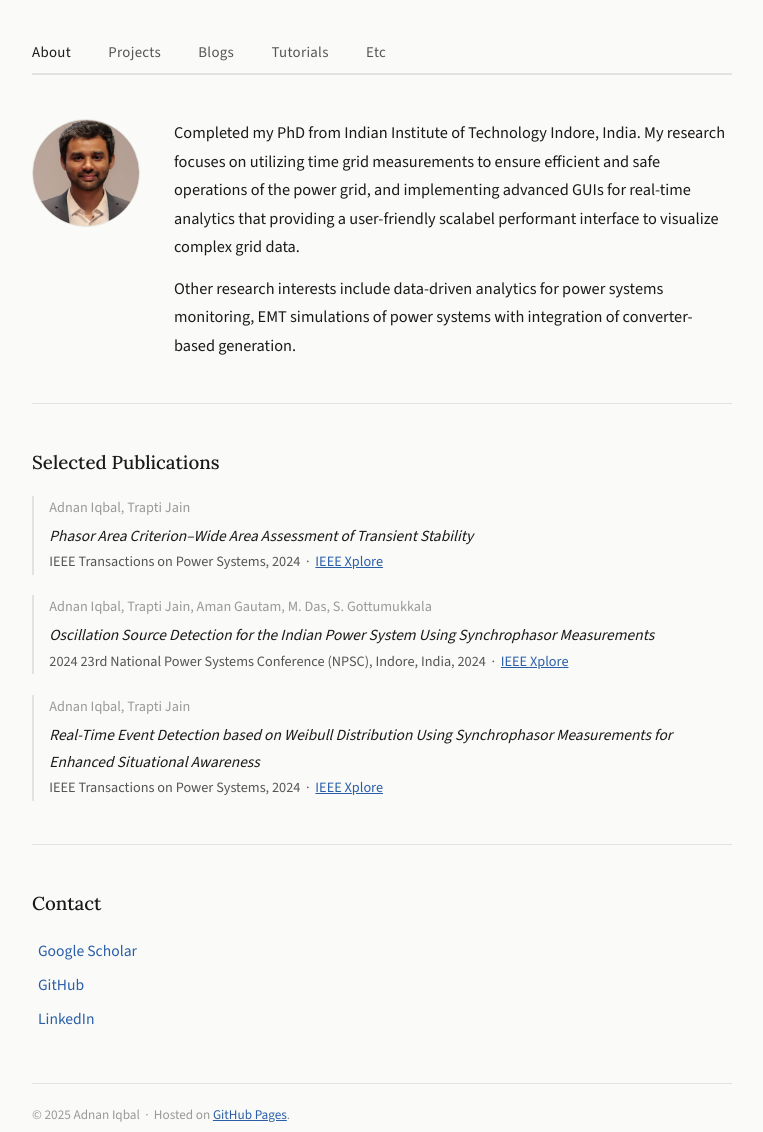
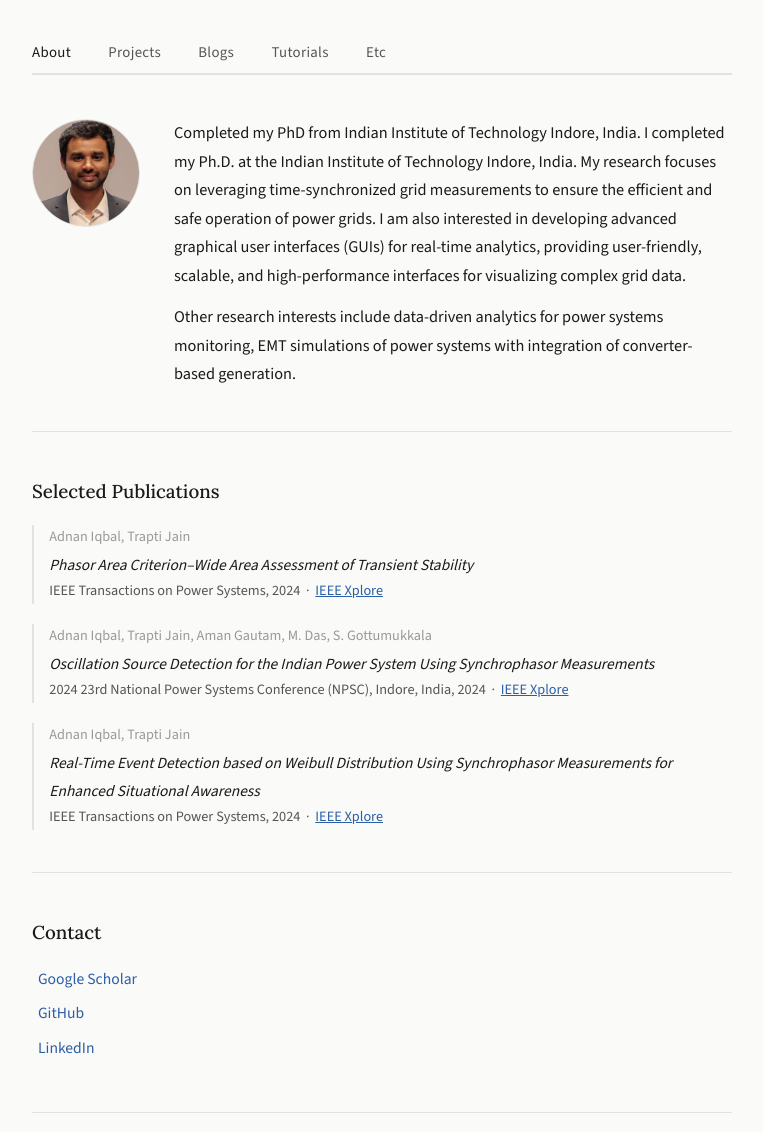
Before and after one commit to iqbal-adnan/iqbal-adnan.github.io, a plain HTML site: page index.html in a window 1280 px wide. Shown: the part 153-1285 px from the top of the page, without its empty margins (258-1021 px from the left). Drawn offline with nearby package versions, Linux system fonts and the light colour scheme.

Commit message:
Update index.html

```diff
--- a/index.html
+++ b/index.html
@@ -30,9 +30,7 @@
       <img src="photo.jpg" alt="Portrait" onerror="this.style.display='none'" />
       <div>
         <p>Completed my PhD from Indian Institute of Technology Indore, India.
-           My research focuses on utilizing time grid measurements to ensure efficient
-           and safe operations of the power grid, and implementing advanced GUIs for real-time
-           analytics that providing a user-friendly scalabel performant interface to visualize complex grid data.
+           I completed my Ph.D. at the Indian Institute of Technology Indore, India. My research focuses on leveraging time-synchronized grid measurements to ensure the efficient and safe operation of power grids. I am also interested in developing advanced graphical user interfaces (GUIs) for real-time analytics, providing user-friendly, scalable, and high-performance interfaces for visualizing complex grid data.
         </p>
         <p>Other research interests include data-driven analytics for power systems monitoring, EMT simulations of power systems with integration of converter-based generation.</p>
       </div>
@@ -121,7 +119,7 @@
   </ul>
 </section>
 
-  <footer>© 2025 Adnan Iqbal &nbsp;·&nbsp; Hosted on <a href="https://pages.github.com">GitHub Pages</a>.</footer>
+  <footer>© 2026 Adnan Iqbal &nbsp;·&nbsp; Hosted on <a href="https://pages.github.com">GitHub Pages</a>.</footer>
 
 </div>
 </body>
```
